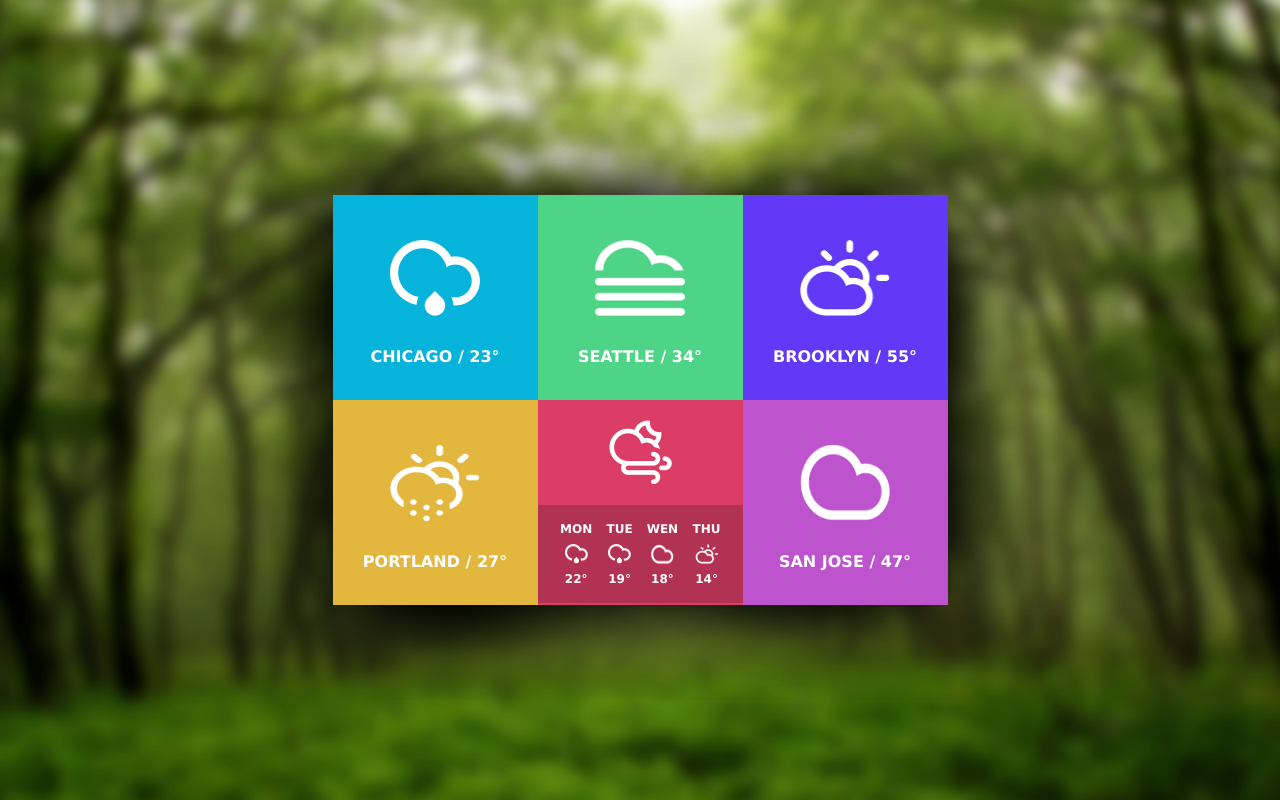
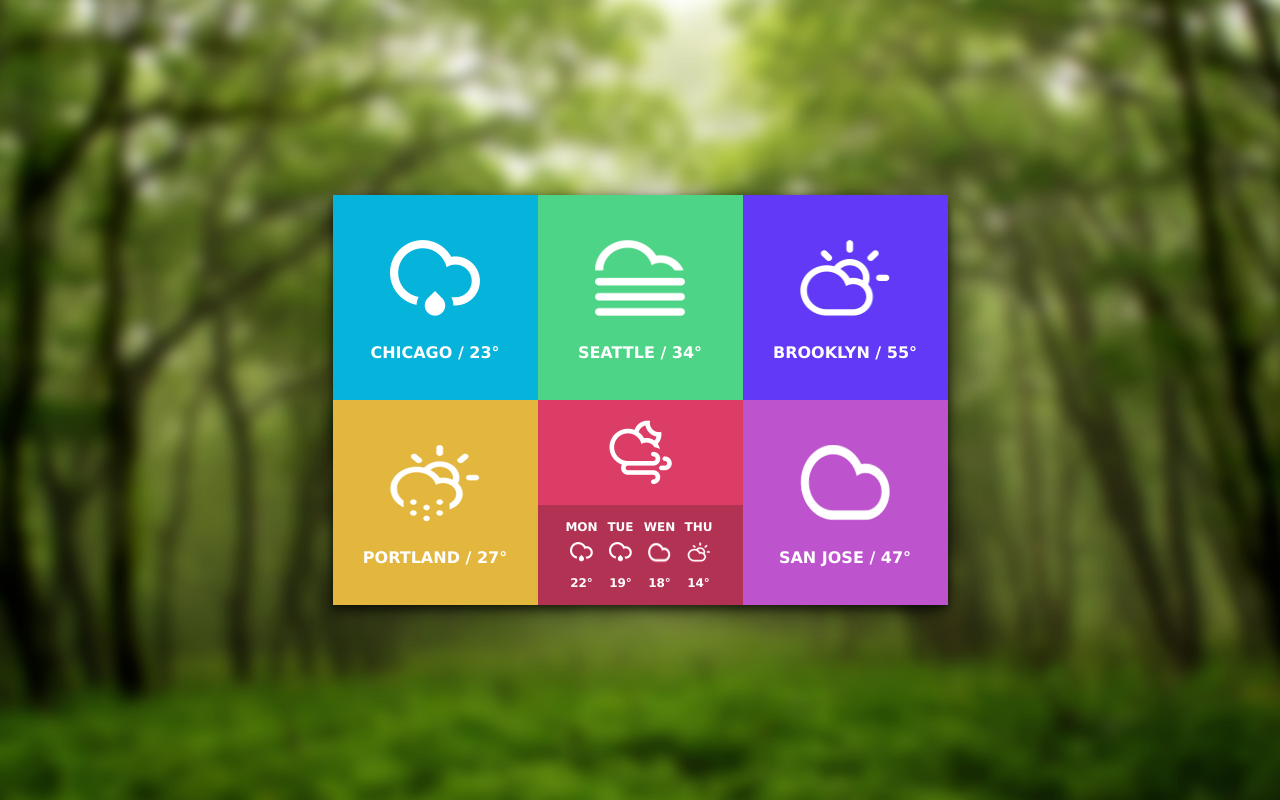
Before and after one commit to epam-js-march-2019/html-css-1, a plain HTML site: page Anton_Desyatov/main.html in a window 1280 px wide. Drawn offline with Linux system fonts and the light colour scheme.

Commit message:
Fixed pathing to background image and alignment of missing pictures

```diff
--- a/Anton_Desyatov/styles.css
+++ b/Anton_Desyatov/styles.css
@@ -4,37 +4,71 @@ html,body{
 }
 
 .backgroundContainer{
-    background: url("../images/forest.png");
+    background: url("images/forest.png");
     background-position: center;
     background-repeat: no-repeat;
     background-size: cover;
     width:100%;
     height:100%;
+    min-width: 395px;
     display: flex;
     align-items: center;
     justify-content: center;
 }
 
-.widgetWindow{
-    background: url("../images/backgroundBlack.png");
-    background-position: center;
-    -webkit-background-size: cover;
-    background-size: cover;
-    background-repeat: no-repeat;
-    display: grid;
-    grid-template-columns: repeat(3,205px );
-    grid-template-rows: repeat(2, 205px);
-    width:  615px;
+.widgetWindow {
+    box-shadow: 0 4px 8px 0 rgba(0, 0, 0, 0.5), 0 6px 20px 0 rgba(0, 0, 0, 0.6);
+    display: flex;
+    flex-direction: row;
+    flex-wrap: wrap;
+    min-width: 615px;
+    width:615px;
     height: 410px;
     font-family: Verdana;
     font-weight: bold;
     color: white;
-    padding: 95px;
 }
 
 .square{
+    display: flex;
+    flex-direction: column;
+    align-items: center;
+    justify-content: center;
     max-height: 205px;
     max-width: 205px;
+    min-height:205px;
+    min-width:205px;
+}
+
+.weeklyImageContainer{
+    min-height:105px;
+    min-width:205px;
+    height:105px;
+    display: flex;
+    justify-content: center;
+    align-items: center;
+}
+
+.tableContainer{
+    background-color: #b23254;
+    width: 205px;
+    max-width:205px;
+    display: flex;
+    align-items: center;
+    justify-content: center;
+    min-height:100px;
+    max-height:100px;
+    font-size: 12px;
+}
+
+.weeklyForecast{
+    max-width: 205px;
+    max-height: 100px;
+}
+
+.tableImageContainer{
+    text-align:center;
+    padding: 7px;
 }
 
 .aqua{
@@ -73,26 +107,10 @@ html,body{
 .cityName{
     width: 205px;
     height: 12px;
-    display: grid;
+    display: flex;
     justify-content: center;
     margin:0;
     padding-bottom: 45px;
-}
-
-.weeklyImageContainer{
-    height:105px;
-    width:205px;
-    display: flex;
-    justify-content: center;
-    align-items: center;
-}
-
-.weeklyForecast{
-    background-color: #b23254;
-    width: 205px;
-    height:95px;
-    font-size: 12px;
-    padding: 14px;
 }
 
 .tableImageContainer{
```
